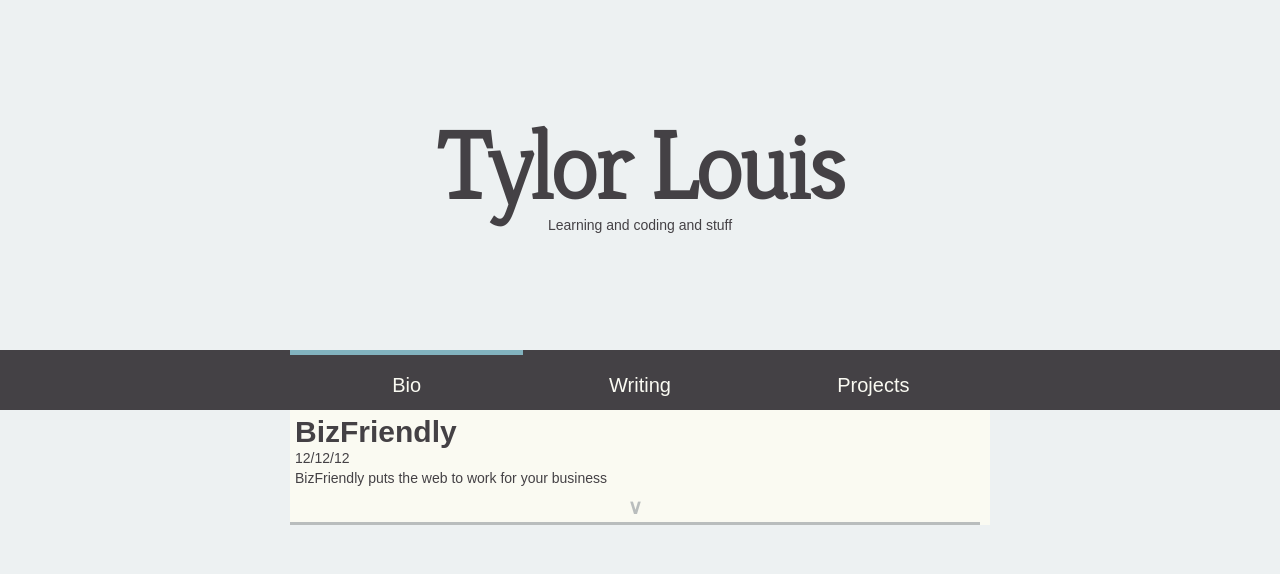
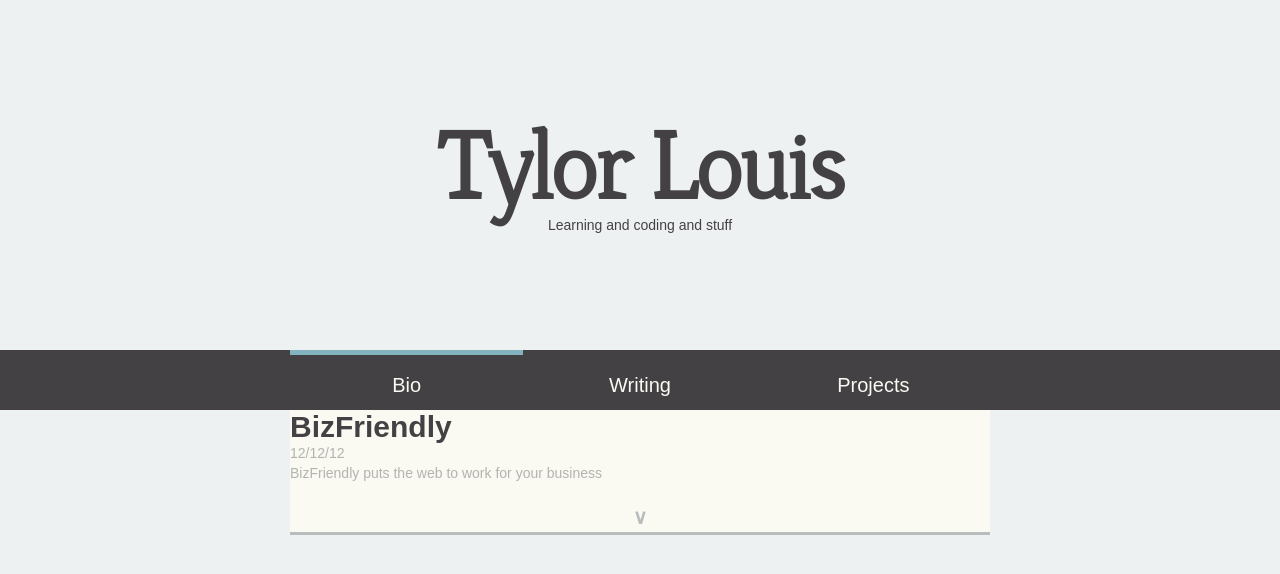
Before and after one commit to ty10r/ty10r.github.io, a Jekyll site: the page built from index.html, in a window 1280 px wide. Shown: the top 574 px of the page. Built offline with Jekyll 4.4.1, drawn with Linux system fonts in a browser that asks for light colours; nearby versions of some CDN libraries; some web fonts are replaced; Markdown is read by kramdown in place of the engine named in the settings.

Commit message:
Edit post styling

```diff
--- a/css/tylorMin.css
+++ b/css/tylorMin.css
@@ -75,7 +75,6 @@
 .post {
 	background-color: #FAFAF2;
 	margin: 0px 0px 20px 0px;
-	padding: 5px;
 	position: relative;
 }
 
@@ -84,12 +83,15 @@
 	font-weight: 700;
 	margin: 0 0 0 0;
 }
+.description, .date {
+	color: #B3B3B1;
+}
 .img-wrapper {
 	position: absolute;
 	right: 0;
 	top: 0;
 	width: 100px;
-	margin: 25px;
+	margin: 20px 15px;
 	text-align: center;
 }
 .img-wrapper img {
@@ -99,8 +101,6 @@
 .expand {
 	width: 100%;
 	position: relative;
-	top: 5px;
-	left: -5px;
 	margin: 0 auto;
 	font-size: 20px;
 	font-weight: 700;
@@ -140,6 +140,18 @@
      @-o-keyframes glowing { from { opacity: 1.0; } to { opacity: 0; }  }
         @keyframes glowing { from { opacity: 1.0; } to { opacity: 0; }  }
 
+.content {
+	font-size: 20px;
+	padding: 10px;
+	font-family: 'Kreon', serif;
+}
+.content p {
+	margin-top: 15px;
+	margin-bottom: 20px;
+}
+.content h2 {
+	font-weight: 700;
+}
 .post:hover .expand {
 	color: #FAFAF2;
 	background-color: #B9BDBD;
```
